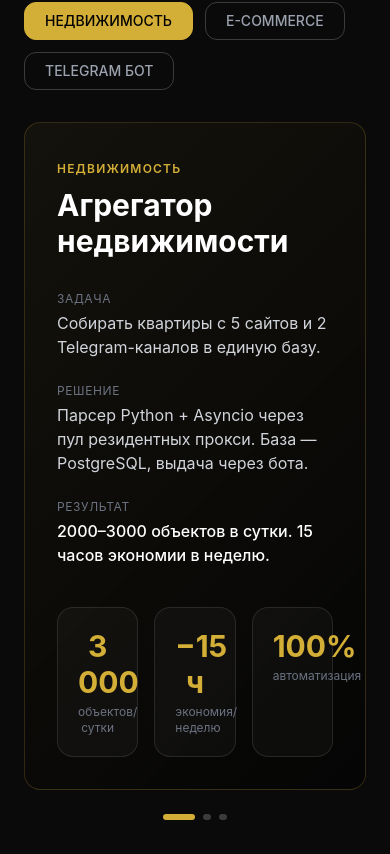
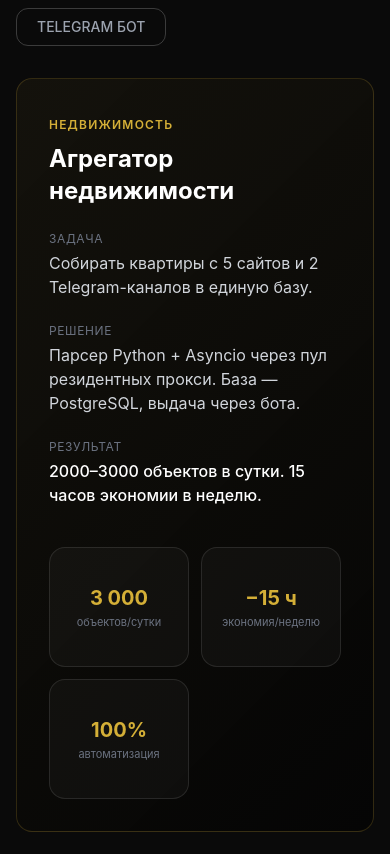
Before and after one commit to seva03576-lgtm/FlowCode, a React (Vite) app: page / in a window 390 px wide. Shown: the part 7066-7920 px from the top of the page. Built offline with nearby package versions, Linux system fonts and the light colour scheme; no server answers.

Commit message:
Update Cases.tsx
adaptive

```diff
--- a/src/components/Cases.tsx
+++ b/src/components/Cases.tsx
@@ -10,7 +10,7 @@ const Cases = () => {
 
   return (
     <section id="cases" className="py-28 bg-[#0a0a0a]">
-      <div className="max-w-7xl mx-auto px-6" ref={ref}>
+      <div className="max-w-7xl mx-auto px-4 md:px-6" ref={ref}>
         <motion.div
           initial={{ opacity: 0, y: 30 }}
           animate={inView ? { opacity: 1, y: 0 } : {}}
@@ -21,7 +21,7 @@ const Cases = () => {
             <span className="text-[#D4AF37] text-sm uppercase tracking-widest font-semibold">
               Кейсы
             </span>
-            <h2 className="text-4xl lg:text-5xl font-bold text-white mt-3">
+            <h2 className="text-3xl md:text-4xl lg:text-5xl font-bold text-white mt-3">
               Реальные результаты
             </h2>
           </div>
@@ -43,7 +43,6 @@ const Cases = () => {
           </div>
         </motion.div>
 
-        {}
         <div className="flex gap-3 mb-8 flex-wrap">
           {cases.map((c, i) => (
             <button
@@ -60,7 +59,6 @@ const Cases = () => {
           ))}
         </div>
 
-        {}
         <motion.div
           key={active}
           initial={{ opacity: 0, y: 20 }}
@@ -78,7 +76,7 @@ const Cases = () => {
                 <span className="text-[#D4AF37] text-xs uppercase tracking-widest font-semibold">
                   {cases[active].tag}
                 </span>
-                <h3 className="text-3xl font-bold text-white mt-2 mb-8">
+                <h3 className="text-2xl md:text-3xl font-bold text-white mt-2 mb-6">
                   {cases[active].title}
                 </h3>
                 <div className="space-y-6">
@@ -103,19 +101,21 @@ const Cases = () => {
                 </div>
               </div>
               <div className="flex items-center">
-                <div className="grid grid-cols-3 gap-4 w-full">
+                <div className="grid grid-cols-2 sm:grid-cols-3 gap-3 md:gap-4 w-full">
                   {cases[active].metrics.map((m, i) => (
                     <motion.div
                       key={i}
                       initial={{ opacity: 0, scale: 0.8 }}
                       animate={{ opacity: 1, scale: 1 }}
                       transition={{ delay: i * 0.1 }}
-                      className="text-center p-5 rounded-2xl border border-white/10 bg-white/[0.03]"
+                      className="text-center p-4 md:p-5 rounded-2xl border border-white/10 bg-white/[0.03] min-h-[120px] flex flex-col justify-center"
                     >
-                      <div className="text-3xl font-bold text-[#D4AF37] mb-1">
+                      <div className="text-xl sm:text-2xl md:text-3xl font-bold text-[#D4AF37] mb-1 break-words">
                         {m.value}
                       </div>
-                      <div className="text-gray-500 text-xs">{m.label}</div>
+                      <div className="text-gray-500 text-[11px] sm:text-xs leading-tight break-words">
+                        {m.label}
+                      </div>
                     </motion.div>
                   ))}
                 </div>
@@ -124,7 +124,6 @@ const Cases = () => {
           </div>
         </motion.div>
 
-        {}
         <div className="flex justify-center gap-2 mt-6">
           {cases.map((_, i) => (
             <button
```
